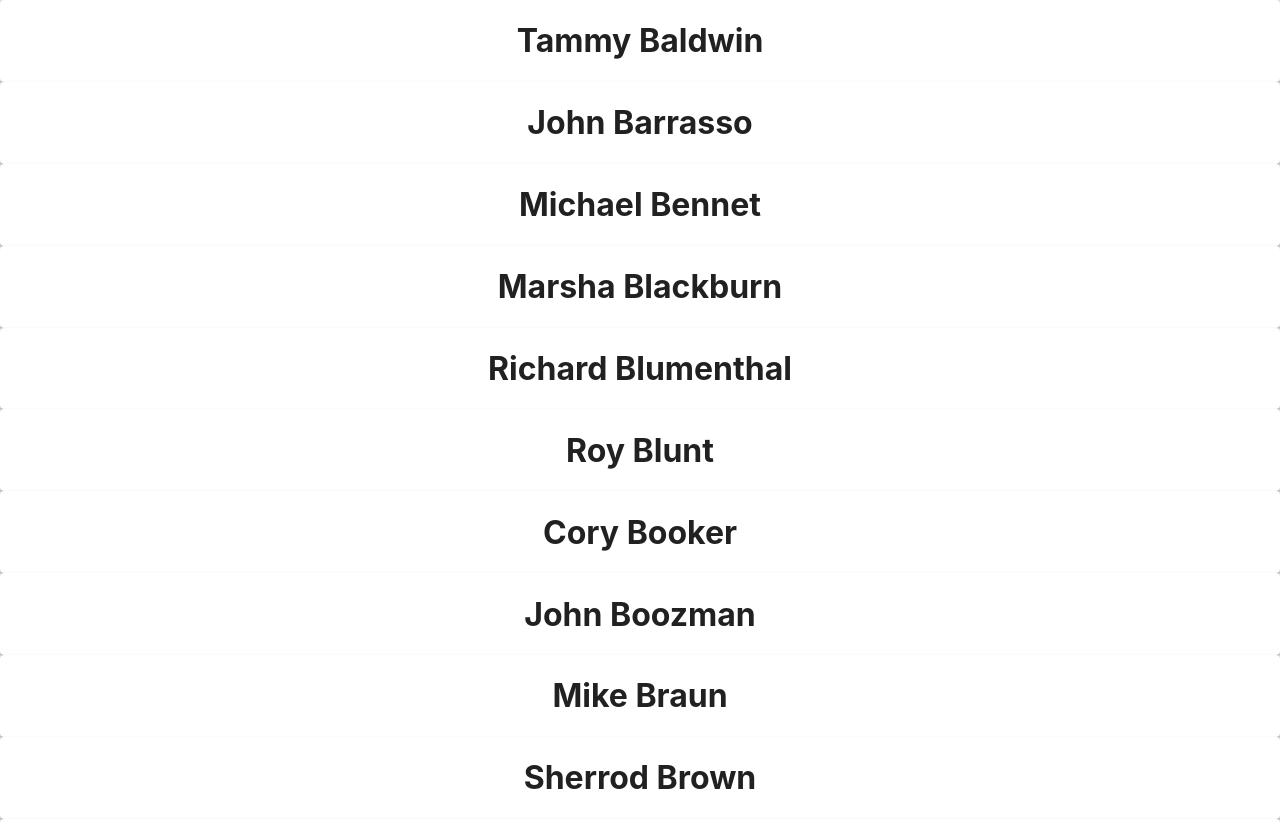
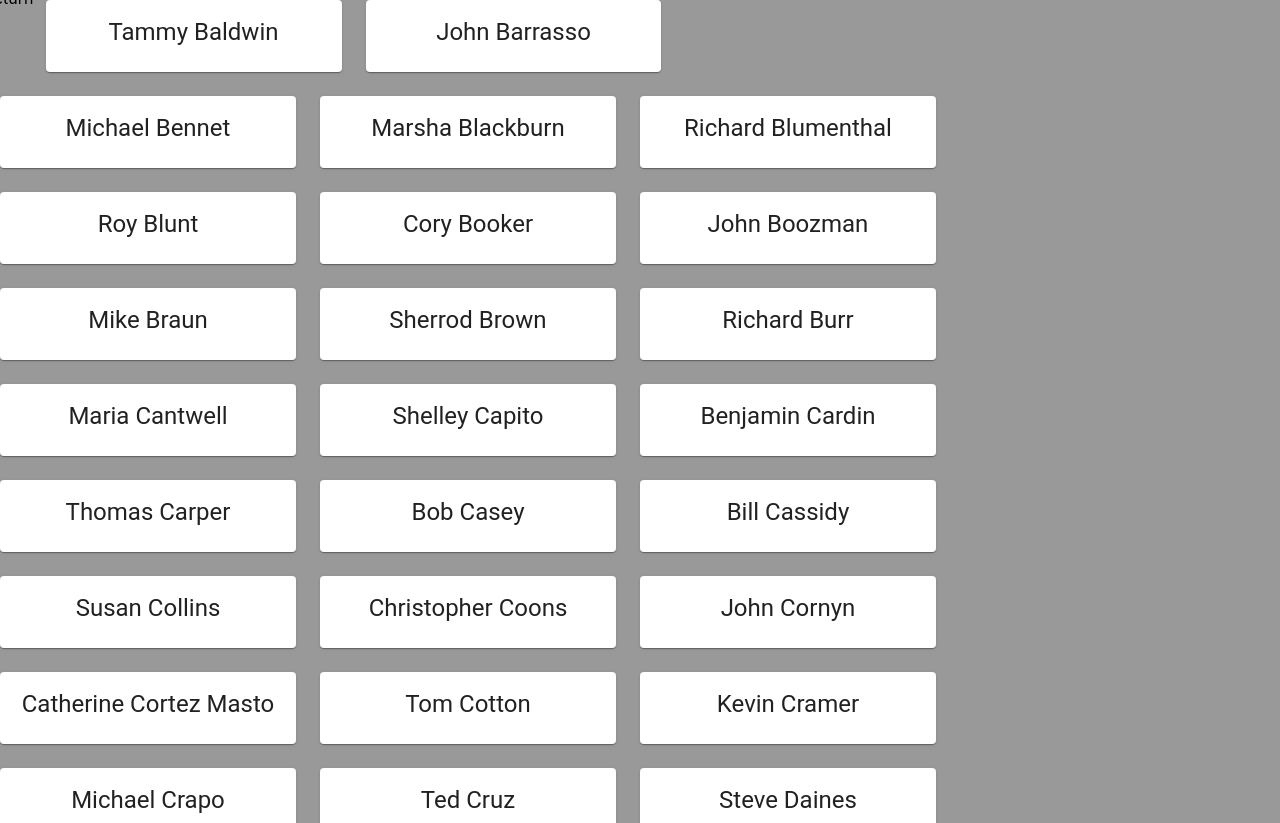
Before and after one commit to JcJen62/Fall2021-3790-InitialReactApp, a React (Create React App) app: page / in a window 1280 px wide. Shown: the top 823 px of the page. Built offline with nearby package versions, Linux system fonts and the light colour scheme.

Commit message:
Not quite proper Grid

```diff
--- a/package.json
+++ b/package.json
@@ -7,6 +7,7 @@
     "@testing-library/jest-dom": "^5.11.4",
     "@testing-library/react": "^11.1.0",
     "@testing-library/user-event": "^12.1.10",
+    "prop-types": "^15.7.2",
     "react": "^17.0.2",
     "react-dom": "^17.0.2",
     "react-scripts": "4.0.3",
--- a/src/App.js
+++ b/src/App.js
@@ -1,13 +1,36 @@
-import './App.css';
+import './App.css'
 import './components/SenatorCard'
-import SenatorCard from './components/SenatorCard';
+import { Box, Grid } from '@material-ui/core'
+import SenatorCard from './components/SenatorCard'
+import { senators } from './data/senate'
 
 const App = () => {
   return (
     <div className="App">
-      <SenatorCard/>
+      <Box
+        sx={{
+          display: 'flex',
+          flexWrap: 'wrap',
+          backgroundColor: '#999999',
+        }}
+      >
+        <Grid container item lg={9} spacing={3} xs={12}>
+          return
+
+            {senators.map((senator) => {
+              return <Grid item md={4} sm={6} xs={12}>
+                <SenatorCard
+                  firstName={senator.first_name}
+                  lastName={senator.last_name}
+                  id={senator.govtrack_id}
+                />
+                </Grid>
+            })}
+
+        </Grid>
+      </Box>
     </div>
-  );
+  )
 }
 
-export default App;
+export default App
--- a/src/components/SenatorCard.js
+++ b/src/components/SenatorCard.js
@@ -1,19 +1,28 @@
-import {senators} from '../data/senate'
-import { Card } from '@material-ui/core'
-import { blue } from '@material-ui/core/colors'
+import PropTypes from 'prop-types';
+import { Card, CardContent } from '@material-ui/core'
+import { Typography } from '@material-ui/core'
 
-const SenatorCard = () => {
-  return senators.map((senator) => {
-    return (<Card key={senator.id} >
-      <h1 sx={{
-      mt: '10px',
-      width: 200,
-      color: '#0000FF'
-    }}
-    >
-      {senator.first_name + ' ' + senator.last_name}</h1>
-        </Card>)
-  })
+const SenatorCard = (props) => {
+    const {
+      firstName,
+      lastName,
+      id
+    } = props
+    return (
+      <Card key={id} sx={{color: '#ff00ff'}}>
+        <CardContent >
+          <Typography variant="h5" component="div">
+            {firstName} {lastName}
+          </Typography>
+        </CardContent>
+      </Card>
+    )
 }
 
+SenatorCard.propTypes = {
+firstName: PropTypes.string,
+lastName: PropTypes.string,
+id: PropTypes.string
+};
+
 export default SenatorCard
```
Also changed, not shown: src/components/SenatorCard.css (added), 1 other file (tests, documents, lock files or other folders).
